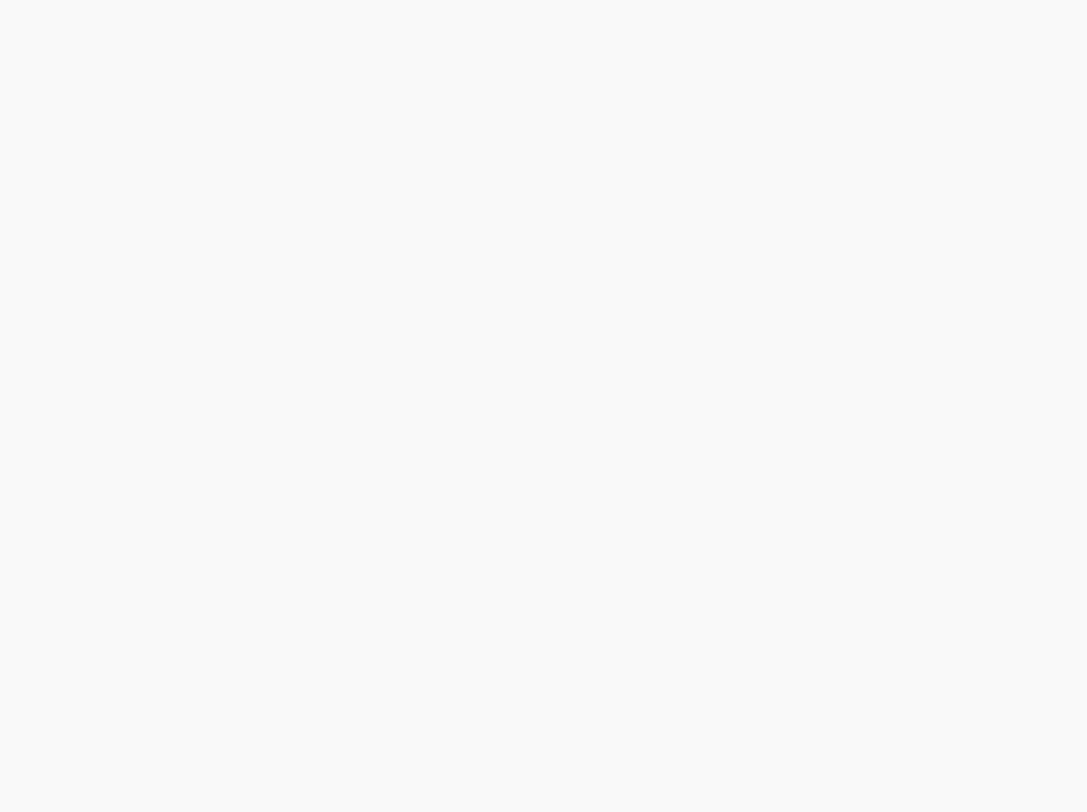
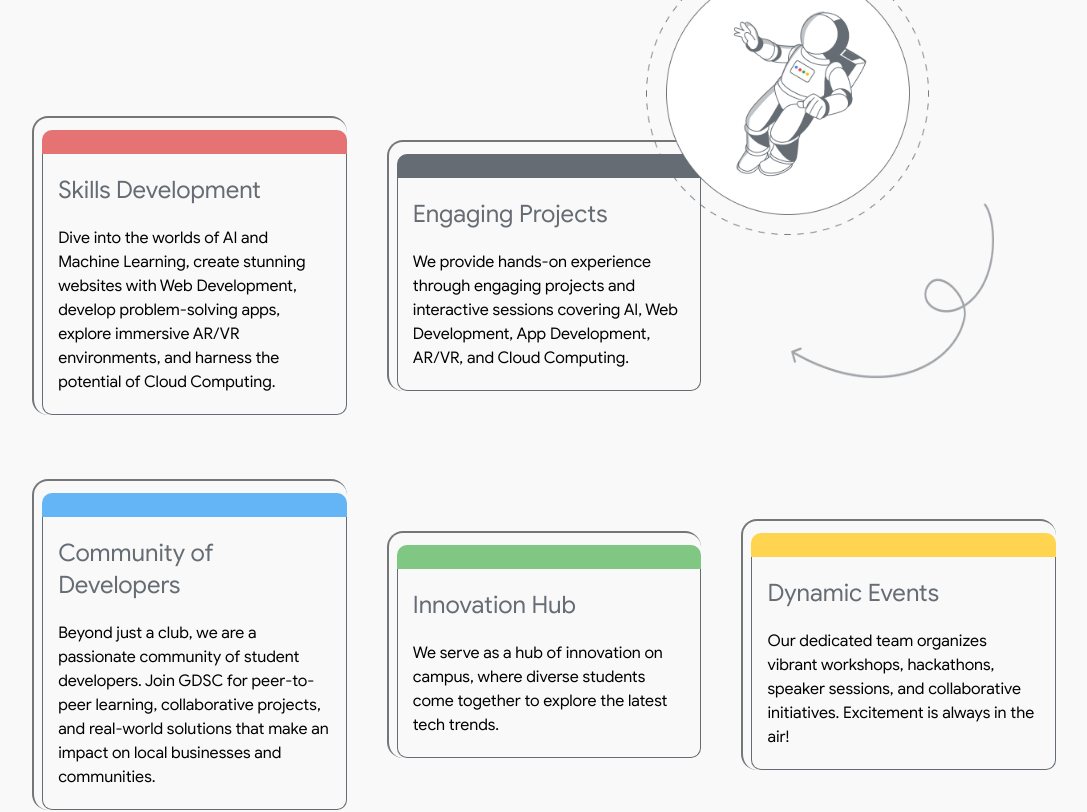
Before and after one commit to dscpesu/gdscpesu.com, a Next.js app: page / in a window 1280 px wide. Shown: the part 1640-2452 px from the top of the page, without its empty margins (96-1183 px from the left). Built offline with nearby package versions, Linux system fonts and the light colour scheme.

Commit message:
what we offer component

```diff
--- a/app/RootPage-Components/WhatWeOffer.jsx
+++ b/app/RootPage-Components/WhatWeOffer.jsx
@@ -1,10 +1,13 @@
 import React from 'react'
 import Image from 'next/image'
-import { WhatWeOfferCard } from '.'
+import WhatWeOfferCard from './WhatWeOfferCard'
 import { whatWeOfferData } from '@/constants'
+import AstronautImg from "../../public/astronaut.png";
+import ArrowImg from "../../public/whatweoffer_arrow.png";
+
 const WhatWeOffer = () => {
     return (
-        <div className="relative w-full h-[100vw] bg-[#F9F9F9]">
+        <div className="relative w-full bg-[#F9F9F9]">
             <div className='absolute -top-9 left-9 md:left-32 rotate-12 bg-[#FFD54F] p-[16px] md:p-[32px]'>
                 <Image src={'/paper-clip.png'} alt='pin' height={40} width={40} className='absolute -top-5 left-4 rotate-4' />
                 <p className="text-xl md:text-3xl text-white">What We Offer</p>
@@ -16,7 +19,19 @@ const WhatWeOffer = () => {
                     ))
                 }
             </div> */}
-
+            <div class="h-full w-full flex flex-col items-center justify-center md:relative pt-[100px]">
+                <div class="w-full flex flex-col items-center mt-[100px] gap-[50px] md:relative md:grid md:grid-cols-3 md:grid-rows-2 md:w-[80%] md:gap-[40px]">
+                    <WhatWeOfferCard stripClass="bg-[#E57373] h-[24px] w-full rounded-t-[10px]" divWidth="w-[80%] my-1 pl-2 pt-3 border-t-4 rounded-2xl md:w-[100%]" heading={whatWeOfferData[0].heading} description={whatWeOfferData[0].description} />
+                    <WhatWeOfferCard stripClass="bg-[#656C73] h-[24px] w-full rounded-t-[10px]" divWidth="w-[80%] my-1 pl-2 pt-3 border-t-4 rounded-2xl md:w-[100%]" heading={whatWeOfferData[1].heading} description={whatWeOfferData[1].description} />
+                    <Image src={AstronautImg} alt="Astronaut" class="hidden md:block md:absolute md:top-0 md:left-[60%] md:top-[-20%] md:h-[283px] md:w-[283px]" />
+                    <div class="hidden md:w-[100%] md:block md:relative">
+                        <Image class="w-[203px] h-[176px] md:ml-[50px] md:mt-[50px]" src={ArrowImg} alt="arrow" />
+                    </div>
+                    <WhatWeOfferCard stripClass="bg-[#64B5F6] h-[24px] w-full rounded-t-[10px]" divWidth="w-[80%] my-1 pl-2 pt-3 border-t-4 rounded-2xl md:w-[100%]" heading={whatWeOfferData[2].heading} description={whatWeOfferData[2].description} />
+                    <WhatWeOfferCard stripClass="bg-[#81C784] h-[24px] w-full rounded-t-[10px]" divWidth="w-[80%] my-1 pl-2 pt-3 border-t-4 rounded-2xl md:w-[100%]" heading={whatWeOfferData[3].heading} description={whatWeOfferData[3].description} />
+                    <WhatWeOfferCard stripClass="bg-[#FFD54F] h-[24px] w-full rounded-t-[10px]" divWidth="w-[80%] my-1 pl-2 pt-3 border-t-4 rounded-2xl md:w-[100%]" heading={whatWeOfferData[4].heading} description={whatWeOfferData[4].description} />
+                </div>
+            </div>
 
         </div>
 
--- a/app/RootPage-Components/WhatWeOfferCard.jsx
+++ b/app/RootPage-Components/WhatWeOfferCard.jsx
@@ -1,6 +1,6 @@
-import React from 'react'
+import React from "react";
 
-function WhatWeOfferCard(props) {
+export default function WhatWeOfferCard(props) {
     let innerDivStyle = {
         borderTop: `12px solid ${props.borderColor}`,
         boxShadow: "0 4px 6px -1px rgb(0 0 0 / 0.1), 0 2px 4px -2px rgb(0 0 0 / 0.1)",
@@ -11,17 +11,21 @@ function WhatWeOfferCard(props) {
         borderLeft: "2px solid #747678"
     };
 
-  return (
-    <>
-        <div className="my-3 pl-1 pt-2 w-96 h-max border-t-4 rounded-2xl" style={outerDivStyle}>
-            <div className="flex p-5 flex-col w-96 rounded-lg border-2"
-                    style={innerDivStyle}>
-                <div className="text-xl pb-1.5">{props.heading}</div>
-                <div className="text-sm">{props.description}</div>
+    return(
+        <div class={props.divWidth} style={outerDivStyle}>
+            <div class="w-full rounded-[10px] overflow-hidden}">
+                <div class="">
+                    <div class={props.stripClass}>
+                    </div>
+                    <div class="w-full flex flex-col items-center border border-[#656C73] border-t-0 rounded-b-[10px]">
+                        <div class="w-[90%] flex flex-col mt-[20px] mb-[20px] gap-[20px] ">
+                            <h4 class="text-[#656C73] text-2xl">{props.heading}</h4>
+                            <p class="text-[#000000] text-base">{props.description}</p>
+                        </div>
+                    </div>
+                </div>
+
             </div>
         </div>
-    </>
-  )
+    )
 }
-
-export default WhatWeOfferCard
--- a/app/RootPage-Components/WhatWeOfferComponent.js
+++ /dev/null
@@ -1,42 +0,0 @@
-import React from 'react'
-import Card from './Card'
-
-export const WhatWeOfferComponent = () => {
-  return (
-    <>
-        <div className="flex flex-col items-center">
-        <Card heading="Skills Development"
-                description="Dive into the worlds of AI and Machine Learning, create stunning websites with Web
-                            Development, develop problem-solving apps, explore immersive AR/VR environments, and
-                            harness the potential of Cloud Computing."
-                borderColor="#ef2525">
-        </Card>
-
-        <Card heading="Engaging Projects"
-                description="We provide hands-on experience through engaging projects and interactive sessions covering AI, Web
-                            Development, App Development, AR/VR, and Cloud Computing."
-                borderColor="#94999d">
-        </Card>
-
-        <Card heading="Community of Developers"
-                description="Beyond just a club, we are a passionate community of student developers. Join GDSC for peer-to-peer
-                            learning, collaborative projects, and real-world solutions that make an impact on local business and
-                            communities"
-                borderColor="#64b5f6">
-        </Card>
-
-        <Card heading="Dynamic Events"
-                description="Our dedicated team organizes vibrant workshops, hackathons, speaker sessions, and collaborative
-                            initiatives. Excitement is always in the air!"
-                borderColor="#ffd54f">
-        </Card>
-
-        <Card heading="Innovation Hub"
-                description="We serve as a hub of innovation on campus, where diverse students come together to
-                            explore the latest tech trends"
-                borderColor="#81c784">
-        </Card>
-        </div>
-    </>
-  )
-}
--- a/constants.js
+++ b/constants.js
@@ -11,23 +11,23 @@ export const whatWeOfferData = [
         borderColor: "#ef2525"
     },
     {
-        heading:"Skills Development",
-        description: "Dive into the worlds of AI and Machine Learning, create stunning websites with Web Development, develop problem-solving apps, explore immersive AR/VR environments, and harness the potential of Cloud Computing.",
+        heading:"Engaging Projects",
+        description: "We provide hands-on experience through engaging projects and interactive sessions covering AI, Web Development, App Development, AR/VR, and Cloud Computing.",
         borderColor: "#ef2525"
     },
     {
-        heading:"Skills Development",
-        description: "Dive into the worlds of AI and Machine Learning, create stunning websites with Web Development, develop problem-solving apps, explore immersive AR/VR environments, and harness the potential of Cloud Computing.",
+        heading:"Community of Developers",
+        description: "Beyond just a club, we are a passionate community of student developers. Join GDSC for peer-to-peer learning, collaborative projects, and real-world solutions that make an impact on local businesses and communities.",
         borderColor: "#ef2525"
     },
     {
-        heading:"Skills Development",
-        description: "Dive into the worlds of AI and Machine Learning, create stunning websites with Web Development, develop problem-solving apps, explore immersive AR/VR environments, and harness the potential of Cloud Computing.",
+        heading:"Innovation Hub",
+        description: "We serve as a hub of innovation on campus, where diverse students come together to explore the latest tech trends.",
         borderColor: "#ef2525"
     },
     {
-        heading:"Skills Development",
-        description: "Dive into the worlds of AI and Machine Learning, create stunning websites with Web Development, develop problem-solving apps, explore immersive AR/VR environments, and harness the potential of Cloud Computing.",
+        heading:"Dynamic Events",
+        description: "Our dedicated team organizes vibrant workshops, hackathons, speaker sessions, and collaborative initiatives. Excitement is always in the air!",
         borderColor: "#ef2525"
     }
 ]
```
Also changed, not shown: public/astronaut.png (added), public/whatweoffer_arrow.png (added).
